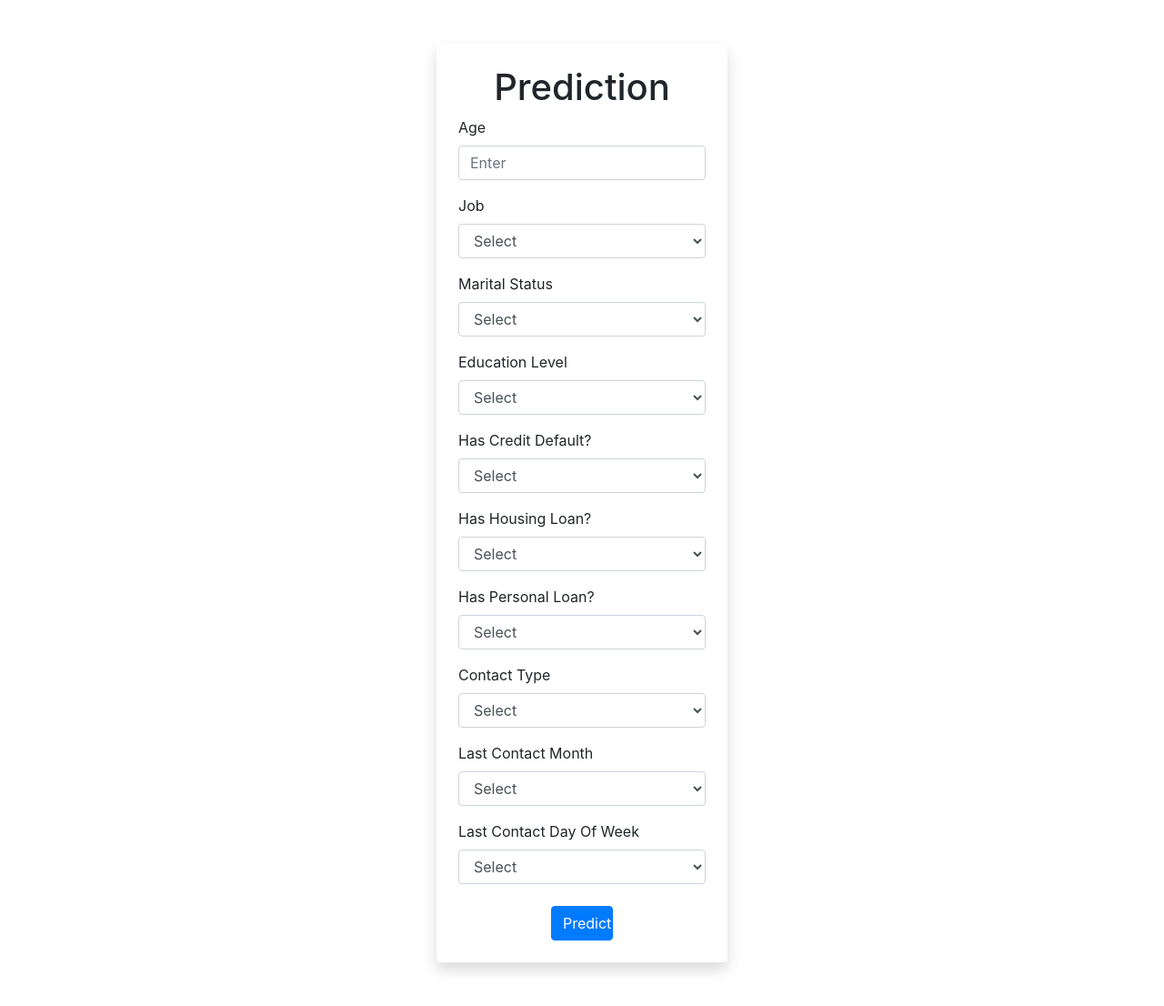
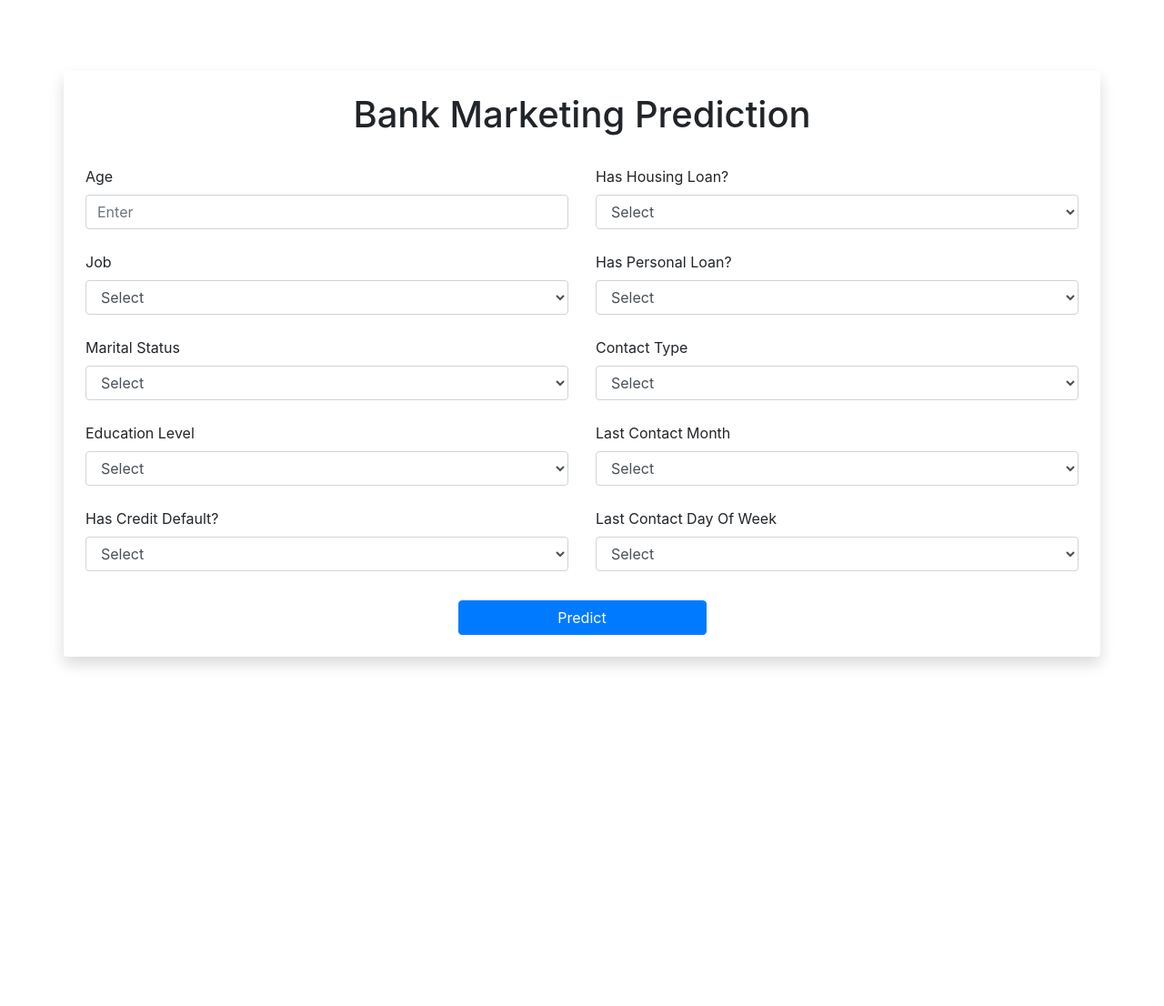
Before and after one commit to Kavithma-Thushal/Bank-Marketing-Prediction-WS, a Flask app: page / in a window 1280 px wide. Shown: the whole page at 91% size. After the commit the page ends 733 px from the top, so only its background shows below. Run offline with Flask 3, Linux system fonts and the light colour scheme; parts of the project's set-up code (start-up, migrations or seed data) failed here and were passed over; some libraries are stand-ins or nearby versions.

Commit message:
HTML page fixed 3

```diff
--- a/templates/index.html
+++ b/templates/index.html
@@ -7,19 +7,21 @@
     <link rel="stylesheet" href="https://stackpath.bootstrapcdn.com/bootstrap/4.5.2/css/bootstrap.min.css">
 </head>
 
-<body>
-<div class="container mt-5 mb-5 mx-auto p-4 shadow rounded w-25">
-    <h1 class="text-center">Prediction</h1>
+<body class="d-flex justify-content-center align-items-center vh-100">
+<div class="container p-4 mx-auto shadow rounded">
+    <h1 class="text-center">Bank Marketing Prediction</h1>
     <form action="/" method="POST">
+        <div class="row">
 
+            <div class="col-6">
                 <!-- Age -->
-        <div class="form-group">
+                <div class="form-group mt-4">
                     <label for="age">Age</label>
                     <input type="number" class="form-control" name="age" placeholder="Enter" required>
                 </div>
 
                 <!-- Job -->
-        <div class="form-group">
+                <div class="form-group mt-4">
                     <label for="job">Job</label>
                     <select name="job" class="form-control">
                         <option value="" selected disabled>Select</option>
@@ -38,7 +40,7 @@
                 </div>
 
                 <!-- Marital -->
-        <div class="form-group">
+                <div class="form-group mt-4">
                     <label for="marital">Marital Status</label>
                     <select class="form-control" name="marital" required>
                         <option value="" selected disabled>Select</option>
@@ -49,7 +51,7 @@
                 </div>
 
                 <!-- Education -->
-        <div class="form-group">
+                <div class="form-group mt-4">
                     <label for="education">Education Level</label>
                     <select class="form-control" name="education" required>
                         <option value="" selected disabled>Select</option>
@@ -63,7 +65,7 @@
                 </div>
 
                 <!-- Default -->
-        <div class="form-group">
+                <div class="form-group mt-4">
                     <label for="default">Has Credit Default?</label>
                     <select class="form-control" name="default" required>
                         <option value="" selected disabled>Select</option>
@@ -71,9 +73,12 @@
                         <option value="yes">Yes</option>
                     </select>
                 </div>
+            </div>
 
+
+            <div class="col-6">
                 <!-- Housing -->
-        <div class="form-group">
+                <div class="form-group mt-4">
                     <label for="housing">Has Housing Loan?</label>
                     <select class="form-control" name="housing" required>
                         <option value="" selected disabled>Select</option>
@@ -83,7 +88,7 @@
                 </div>
 
                 <!-- Loan -->
-        <div class="form-group">
+                <div class="form-group mt-4">
                     <label for="loan">Has Personal Loan?</label>
                     <select class="form-control" name="loan" required>
                         <option value="" selected disabled>Select</option>
@@ -93,7 +98,7 @@
                 </div>
 
                 <!-- Contact -->
-        <div class="form-group">
+                <div class="form-group mt-4">
                     <label for="contact">Contact Type</label>
                     <select class="form-control" name="contact" required>
                         <option value="" selected disabled>Select</option>
@@ -103,7 +108,7 @@
                 </div>
 
                 <!-- Month -->
-        <div class="form-group">
+                <div class="form-group mt-4">
                     <label for="month">Last Contact Month</label>
                     <select class="form-control" name="month" required>
                         <option value="" selected disabled>Select</option>
@@ -121,7 +126,7 @@
                 </div>
 
                 <!-- Day Of Week -->
-        <div class="form-group">
+                <div class="form-group mt-4">
                     <label for="day_of_week">Last Contact Day Of Week</label>
                     <select class="form-control" name="day_of_week" required>
                         <option value="" selected disabled>Select</option>
@@ -131,6 +136,8 @@
                         <option value="thu">Thursday</option>
                         <option value="fri">Friday</option>
                     </select>
+                </div>
+            </div>
         </div>
 
         {#<!-- Poutcome -->
@@ -198,7 +205,7 @@
             <input type="number" class="form-control" step="0.1" name="nr_employed" placeholder="Enter" required>
         </div>#}
 
-        <div class="text-center mt-4">
+        <div class="text-center mt-3">
             <button type="submit" class="btn btn-primary w-25">Predict</button>
         </div>
     </form>
@@ -208,7 +215,7 @@
             <div class="modal-dialog modal-dialog-centered">
                 <div class="modal-content">
                     <div class="modal-header d-flex justify-content-center w-100">
-                        <h3 class="modal-title text-center w-100" id="resultModalLabel">Result</h3>
+                        <h3 class="modal-title text-center w-100" id="resultModalLabel">Prediction Result</h3>
                     </div>
                     <div class="modal-body">
                         Subscribe a term deposit: <strong>{{ result }}</strong>
```
Lines whose indentation alone changed are shown as unchanged.
